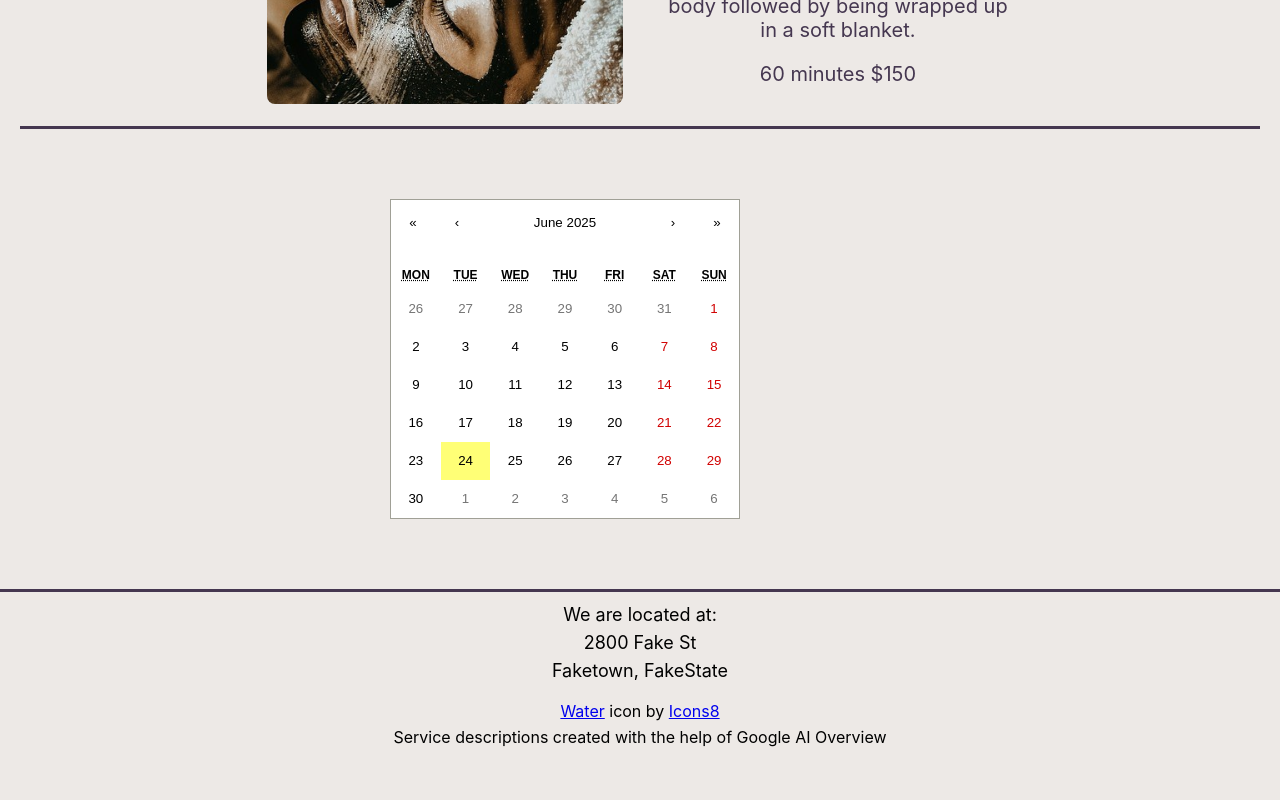
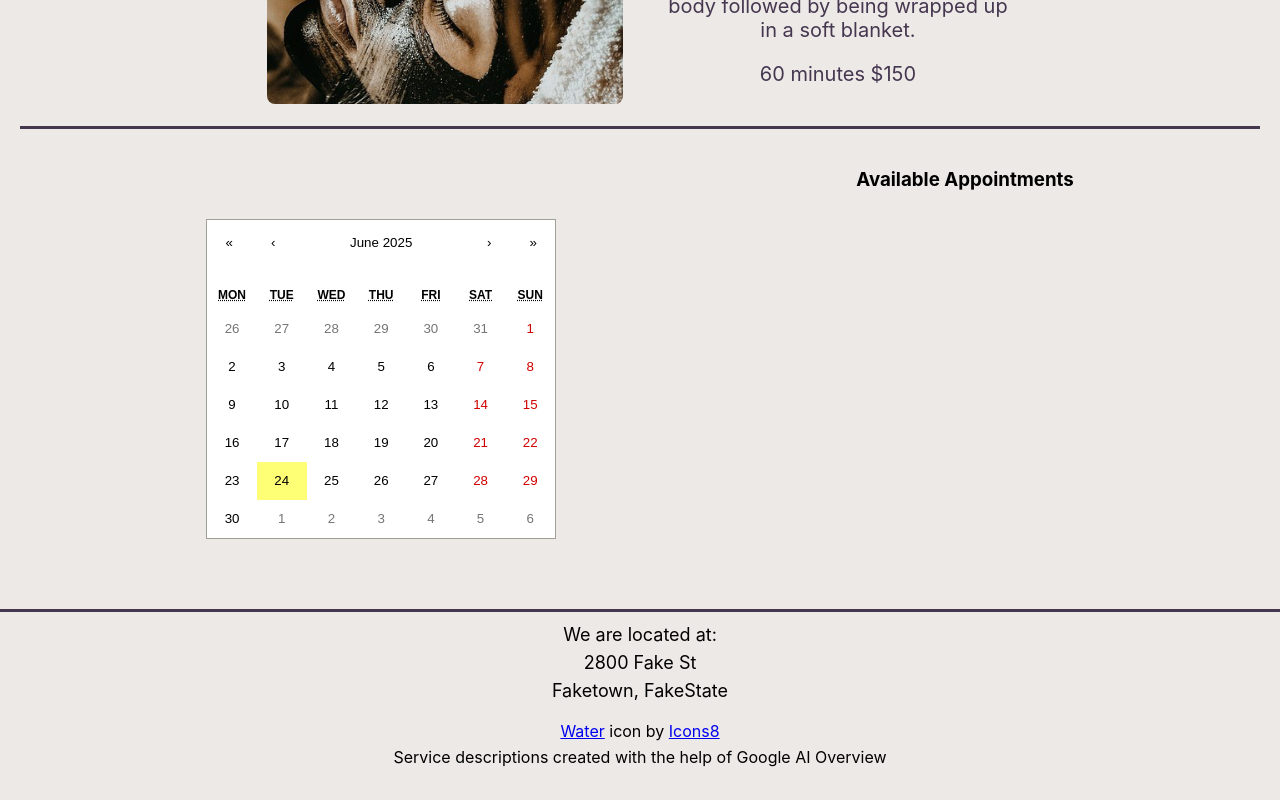
Before and after one commit to LaurenCummings/spa-project, a React (Vite) app: page / in a window 1280 px wide. Shown: the part 3644-4444 px from the top of the page. Built offline with nearby package versions, Linux system fonts and the light colour scheme; a web font is replaced by a local one.

Commit message:
started adding content to bookNow

```diff
--- a/src/components/BookNow.jsx
+++ b/src/components/BookNow.jsx
@@ -8,7 +8,9 @@ function BookNow() {
             <div className="calendar">
                 <Calendar />
             </div>
-
+            <div className="appointments">
+                <h3>Available Appointments</h3>
+            </div>
         </div>
     )
 }
--- a/src/css/BookNow.css
+++ b/src/css/BookNow.css
@@ -1,10 +1,13 @@
 .book-now {
     border: var(--clr-dk-purple);
     border-style: none none solid none;
+    display: flex;
+    justify-content: center;
+    gap: 150px;
 }
 
 .calendar {
     width: 500px;
     text-align: center;
-    margin: 70px auto;
+    padding: 70px 0px;
 }
```
